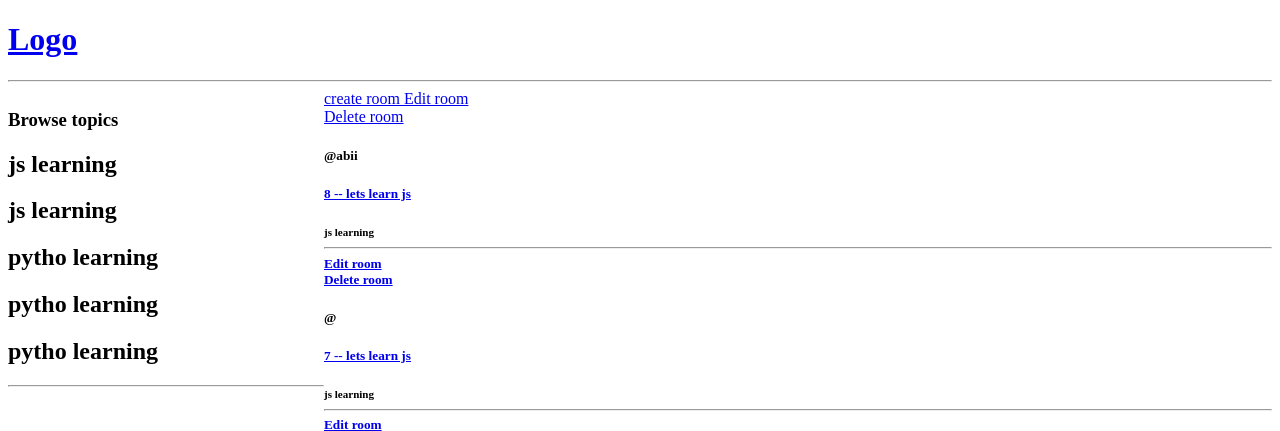
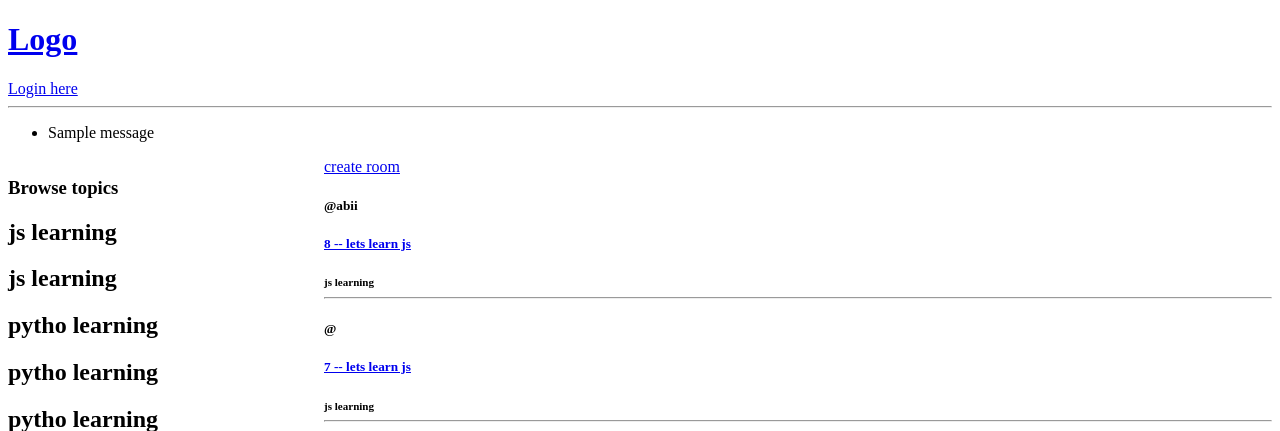
Before and after one commit to Abbas-Riaz/studybuddyapp, a Django app: page / in a window 1280 px wide. Shown: the top 431 px of the page. Run offline with Django 5.2, Linux system fonts and the light colour scheme; data comes from the database, SQL or seed files in the repository; both versions use the stored data as it was after the commit; tables that the repository leaves empty hold one stand-in row (values such as "Sample post"); one stand-in notice (Sample message) is shown.

Commit message:
working on login logout system of django@
cls

```diff
--- a/base/templates/base/home.html
+++ b/base/templates/base/home.html
@@ -23,8 +23,12 @@
   <div>
     <a href="{% url 'create-room'%}"> create room </a>
     {%for room in rooms%}
+
+    {%if request.user == room.host %}
     <a a href="{% url 'update-room' room.id  %}"> Edit room </a> <br>
     <a a href="{% url 'delete-room' room.id  %}"> Delete room </a> <br>
+
+    {%endif%}
 
 
     <h5>@{{room.host.username}}</h5>
--- a/base/urls.py
+++ b/base/urls.py
@@ -3,6 +3,9 @@ from . import views
 
 
 urlpatterns = [
+    path("register/", views.register_user, name="register"),
+    path("logout/", views.logout_user, name="logout"),
+    path("login/", views.login_page, name="login"),
     path("", views.home, name="home"),
     path("room/<str:pk>/", views.room, name="room"),
     path("create-room/", views.create_room, name="create-room"),
--- a/base/views.py
+++ b/base/views.py
@@ -1,9 +1,13 @@
 from django.shortcuts import render, redirect
+from .models import Room, User, Topic
+from django.contrib import messages
+from .forms import RoomForm
+from django.http import HttpResponse
 
-from .models import Room, User, Topic
-
-from .forms import RoomForm
-
+"""for authentication"""
+from django.contrib.auth import authenticate, login, logout
+from django.db.models import Q
+from django.contrib.auth.decorators import login_required
 
 # rooms = [
 #     {"id": 1, "name": "lets learn python"},
@@ -33,6 +37,7 @@ def room(request, pk):
     return render(request, "base/room.html", context)
 
 
+@login_required(login_url="/login")
 def create_room(request):
     if request.method == "POST":
         print(request.POST)
@@ -45,9 +50,14 @@ def create_room(request):
     return render(request, "base/room_form.html", {"form": form})
 
 
+@login_required(login_url="/login")
 def update_room(request, pk):
+
     room = Room.objects.get(id=pk)
     form = RoomForm(instance=room)
+
+    if request.user != room.host:
+        return HttpResponse("you are not allowed here")
 
     context = {"form": form}
 
@@ -61,9 +71,62 @@ def update_room(request, pk):
     return render(request, "base/room_form.html", context)
 
 
+@login_required(login_url="/login")
 def delete_room(request, pk):
     room = Room.objects.get(id=pk)
+    if request.user != room.host:
+        return HttpResponse("you are not allowed here")
     if request.method == "POST":
         room.delete()
         return redirect("home")
     return render(request, "base/delete_room.html")
+
+
+def login_page(request):
+    page = "login"
+    if request.method == "POST":
+        username = request.POST.get("username")
+        password = request.POST.get("password")
+        try:
+            user = User.objects.get(username=username)
+        except:
+            messages.add_message(request, messages.ERROR, "User does not exist")
+        user = authenticate(request, username=username, password=password)
+
+        if user is not None:
+            login(request, user)
+            return redirect("home")
+        else:
+            messages.add_message(
+                request, messages.ERROR, "User name or pass is wrong exist"
+            )
+
+    context = {"page": page}
+    return render(request, "base/login_register.html", context)
+
+
+def logout_user(request):
+
+    logout(request)
+    return redirect("home")
+
+
+def register_user(request):
+    page = "register"
+    return render(request, "base/login_register.html")
+
+
+# def login_page(request):
+
+#     if request.method == "POST":
+#         username = request.POST.get("username")
+#         password = request.POST.get("password")
+#         try:
+#             user = User.objects.get(username=username)
+#         except:
+#             messages.add_messagee
+#             messages.add_message(request, messages.ERROR, "User does not exist")
+
+
+#     context = {}
+#     return render(request, "base/login_register.html", context)
--- a/templates/main.html
+++ b/templates/main.html
@@ -7,8 +7,15 @@
 </head>
 <body>
 
+
   {% include "navbar.html" %}
-
+    {% if messages %}
+      <ul class="messages">
+          {% for message in messages %}
+          <li>{{ message }}</li>
+          {% endfor %}
+      </ul>
+{% endif %}
   {%block content%}
 
   {% endblock %}
--- a/templates/navbar.html
+++ b/templates/navbar.html
@@ -1,3 +1,20 @@
 
 <a href ="/">  <h1> Logo </h1> </a>
+
+
+
+{% comment %}
+`request.user` is automatically added to every template by Django's AuthenticationMiddleware (attaches user to request) and auth context processor (adds user to template context). When you use `render()`, Django runs context processors that make `user` and `request.user` available in templates.
+ {% endcomment %}
+
+{% if request.user.is_authenticated %}
+
+    <a href="{% url 'logout' %}"> Logout </a>
+
+{%else%}
+
+    <a href="{%  url 'login' %}"> Login here </a>
+
+{%endif%}
+
 <hr>
```
Also changed, not shown: base/templates/base/login_register.html (+32 -0 lines), db.sqlite3, 1 other file.
